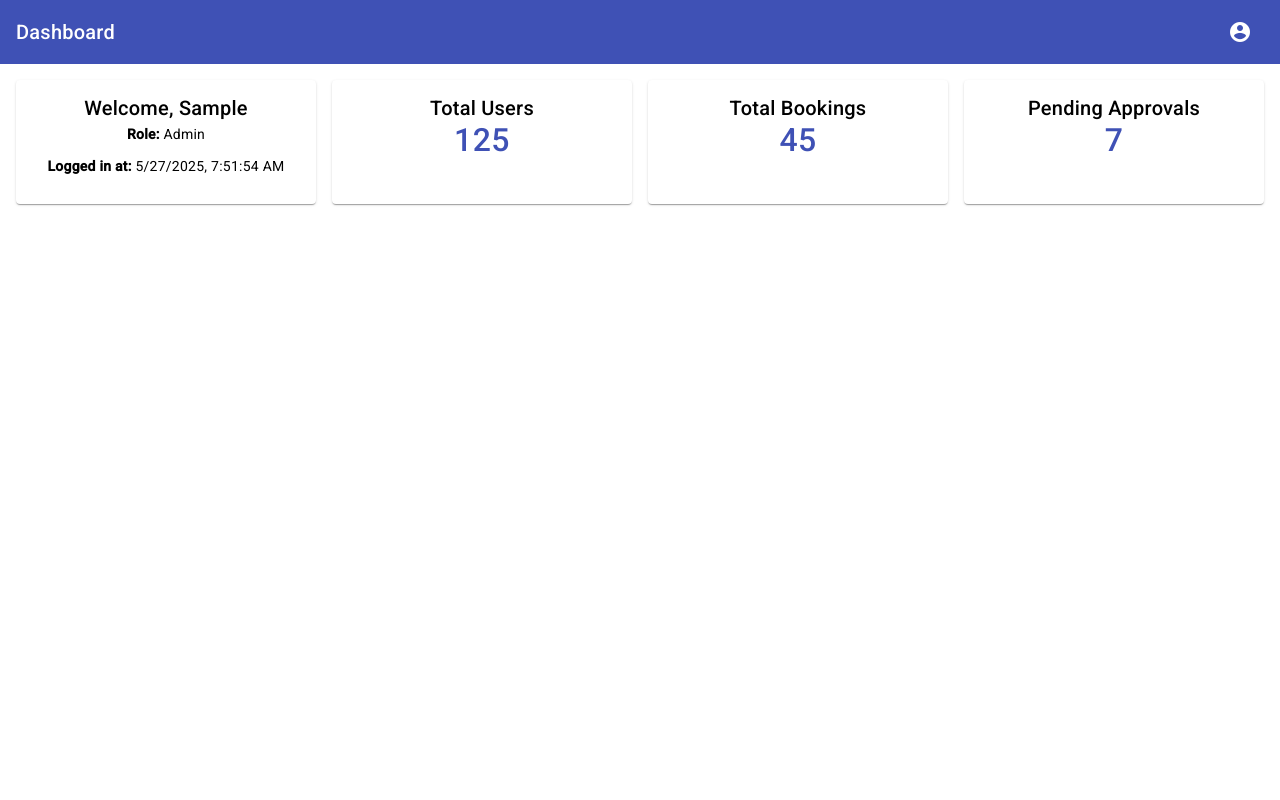
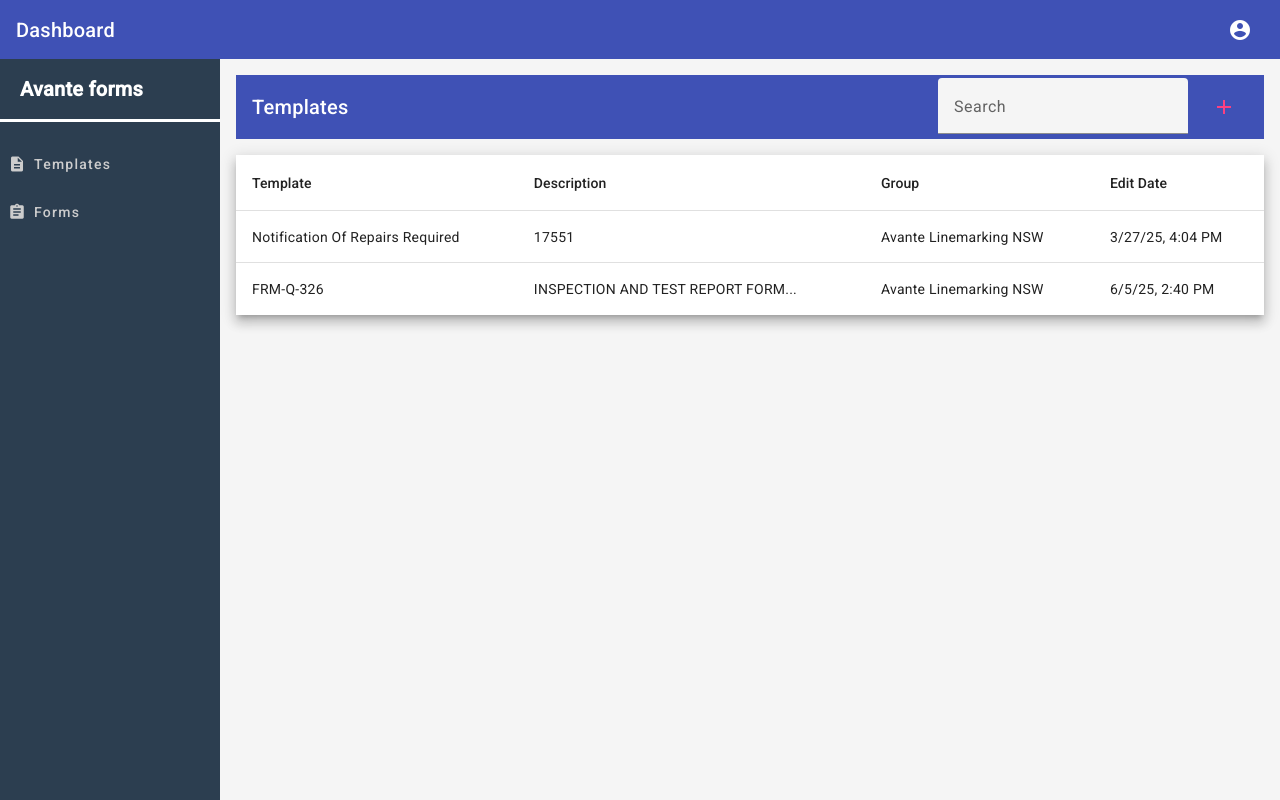
Before and after one commit to nk1334/Forms, an Angular app: page /dashboard in a window 1280 px wide. Built offline with nearby package versions, Linux system fonts and the light colour scheme; sample sign-in values are in the browser's storage.

Commit message:
added dashboard

```diff
--- a/src/app/components/dashboard/dashboard.component.html
+++ b/src/app/components/dashboard/dashboard.component.html
@@ -10,9 +10,9 @@
     </button>
 
     <mat-menu #userMenu="matMenu">
-      <div style="padding: 8px 16px; font-weight: bold;">
+      <!-- <div style="padding: 8px 16px; font-weight: bold;">
         Role: {{ user?.role || 'Unknown' }}
-      </div>
+      </div> -->
       <button mat-menu-item (click)="logout()">
         <mat-icon>logout</mat-icon>
         <span>Logout</span>
@@ -21,34 +21,64 @@
   </mat-toolbar>
 
 
-  <div class="dashboard-content">
-    <mat-card *ngIf="user" class="dashboard-card">
-      <mat-card-title>Welcome, {{ user.username | titlecase }}</mat-card-title>
-      <mat-card-content>
-        <p><strong>Role:</strong> {{ user.role | titlecase}}</p>
-        <p><strong>Logged in at:</strong> {{ currentTime }}</p>
-      </mat-card-content>
-    </mat-card>
+  <div class="container">
+    <!-- Sidebar -->
+    <div class="sidebar">
+      <div class="logo">Avante forms</div>
+      <button mat-button class="menu-button" color="primary">
+        <mat-icon>description</mat-icon> Templates
+      </button>
+      <button mat-button class="menu-button" color="primary">
+        <mat-icon>assignment</mat-icon> Forms
+      </button>
+    </div>
 
-    <mat-card class="dashboard-card">
-      <mat-card-title>Total Users</mat-card-title>
-      <mat-card-content>
-        <h2>125</h2>
-      </mat-card-content>
-    </mat-card>
+    <!-- Main Content -->
+    <div class="main-content">
+      <!-- Toolbar -->
+      <mat-toolbar color="primary" class="toolbar">
+        <span>Templates</span>
+        <span class="spacer"></span>
+        <mat-form-field appearance="fill" class="search-box">
+          <mat-label>Search</mat-label>
+          <input matInput (keyup)="applyFilter($event)" placeholder="Search Templates">
+        </mat-form-field>
+        <button mat-icon-button color="accent" (click)="addNew()">
+          <mat-icon>add</mat-icon>
+        </button>
+      </mat-toolbar>
 
-    <mat-card class="dashboard-card">
-      <mat-card-title>Total Bookings</mat-card-title>
-      <mat-card-content>
-        <h2>45</h2>
-      </mat-card-content>
-    </mat-card>
+      <!-- Table -->
+      <table mat-table [dataSource]="dataSource" class="mat-elevation-z8 full-width-table">
 
-    <mat-card class="dashboard-card">
-      <mat-card-title>Pending Approvals</mat-card-title>
-      <mat-card-content>
-        <h2>7</h2>
-      </mat-card-content>
-    </mat-card>
+        <!-- Template Column -->
+        <ng-container matColumnDef="template">
+          <th mat-header-cell *matHeaderCellDef> Template </th>
+          <td mat-cell *matCellDef="let element"> {{element.template}} </td>
+        </ng-container>
+
+        <!-- Description Column -->
+        <ng-container matColumnDef="description">
+          <th mat-header-cell *matHeaderCellDef> Description </th>
+          <td mat-cell *matCellDef="let element"> {{element.description}} </td>
+        </ng-container>
+
+        <!-- Group Column -->
+        <ng-container matColumnDef="group">
+          <th mat-header-cell *matHeaderCellDef> Group </th>
+          <td mat-cell *matCellDef="let element"> {{element.group}} </td>
+        </ng-container>
+
+        <!-- Edit Date Column -->
+        <ng-container matColumnDef="editDate">
+          <th mat-header-cell *matHeaderCellDef> Edit Date </th>
+          <td mat-cell *matCellDef="let element"> {{element.editDate | date:'short'}} </td>
+        </ng-container>
+
+        <tr mat-header-row *matHeaderRowDef="displayedColumns"></tr>
+        <tr mat-row *matRowDef="let row; columns: displayedColumns;"></tr>
+      </table>
+    </div>
   </div>
+
 </div>
--- a/src/app/components/dashboard/dashboard.component.scss
+++ b/src/app/components/dashboard/dashboard.component.scss
@@ -8,23 +8,64 @@
   flex: 1 1 auto;
 }
 
-.dashboard-content {
-  display: grid;
-  grid-template-columns: repeat(auto-fill, minmax(250px, 1fr));
-  gap: 16px;
-  padding: 16px;
+.container {
+  display: flex;
+  height: 100vh;
+  font-family: Roboto, sans-serif;
 }
 
-.dashboard-card {
-  text-align: center;
-  padding: 12px;
+.sidebar {
+  width: 220px;
+  background-color: #2c3e50;
+  color: white;
+  display: flex;
+  flex-direction: column;
+  align-items: flex-start;
+}
 
-  h2 {
-    margin: 0;
-    font-size: 2rem;
-    color: #3f51b5;
-  }
+.logo {
+  font-size: 20px;
+  font-weight: bold;
+  margin-bottom: 24px;
+  border-bottom-style: solid;
+  padding: 20px;
+  width: 100%;
 }
+
+.menu-button {
+  color: #cdcdcd !important;
+  margin-bottom: 12px;
+  width: 100%;
+  justify-content: flex-start;
+}
+
+.menu-button mat-icon {
+  margin-right: 8px;
+}
+
+.main-content {
+  flex: 1;
+  padding: 16px;
+  background: #f5f5f5;
+}
+
+.toolbar {
+  display: flex;
+  align-items: center;
+  margin-bottom: 16px;
+}
+
 .spacer {
   flex: 1 1 auto;
 }
+
+.search-box {
+  width: 250px;
+  margin-right: 12px;
+  margin-top: 20px;
+}
+
+.full-width-table {
+  width: 100%;
+  background: white;
+}
--- a/src/app/components/dashboard/dashboard.component.ts
+++ b/src/app/components/dashboard/dashboard.component.ts
@@ -1,5 +1,6 @@
 import { Component, OnInit } from '@angular/core';
 import { Router } from '@angular/router';
+import { MatTableDataSource } from '@angular/material/table';
 
 @Component({
   selector: 'app-dashboard',
@@ -9,7 +10,30 @@
 export class DashboardComponent implements OnInit {
   user: any;
   currentTime = new Date().toLocaleString();
+  displayedColumns: string[] = ['template', 'description', 'group', 'editDate'];
+  dataSource = new MatTableDataSource([
+    {
+      template: 'Notification Of Repairs Required',
+      description: '17551',
+      group: 'Avante Linemarking NSW',
+      editDate: new Date('2025-03-27T16:04:58')
+    },
+    {
+      template: 'FRM-Q-326',
+      description: 'INSPECTION AND TEST REPORT FORM...',
+      group: 'Avante Linemarking NSW',
+      editDate: new Date('2025-06-05T14:40:58')
+    }
+  ]);
 
+  applyFilter(event: Event) {
+    const value = (event.target as HTMLInputElement).value;
+    this.dataSource.filter = value.trim().toLowerCase();
+  }
+
+  addNew() {
+    console.log('Add new template clicked');
+  }
   constructor(private router: Router) {}
 
   ngOnInit(): void {
```
Also changed, not shown: src/app/modules/material.module.ts (+8 -1 lines).
